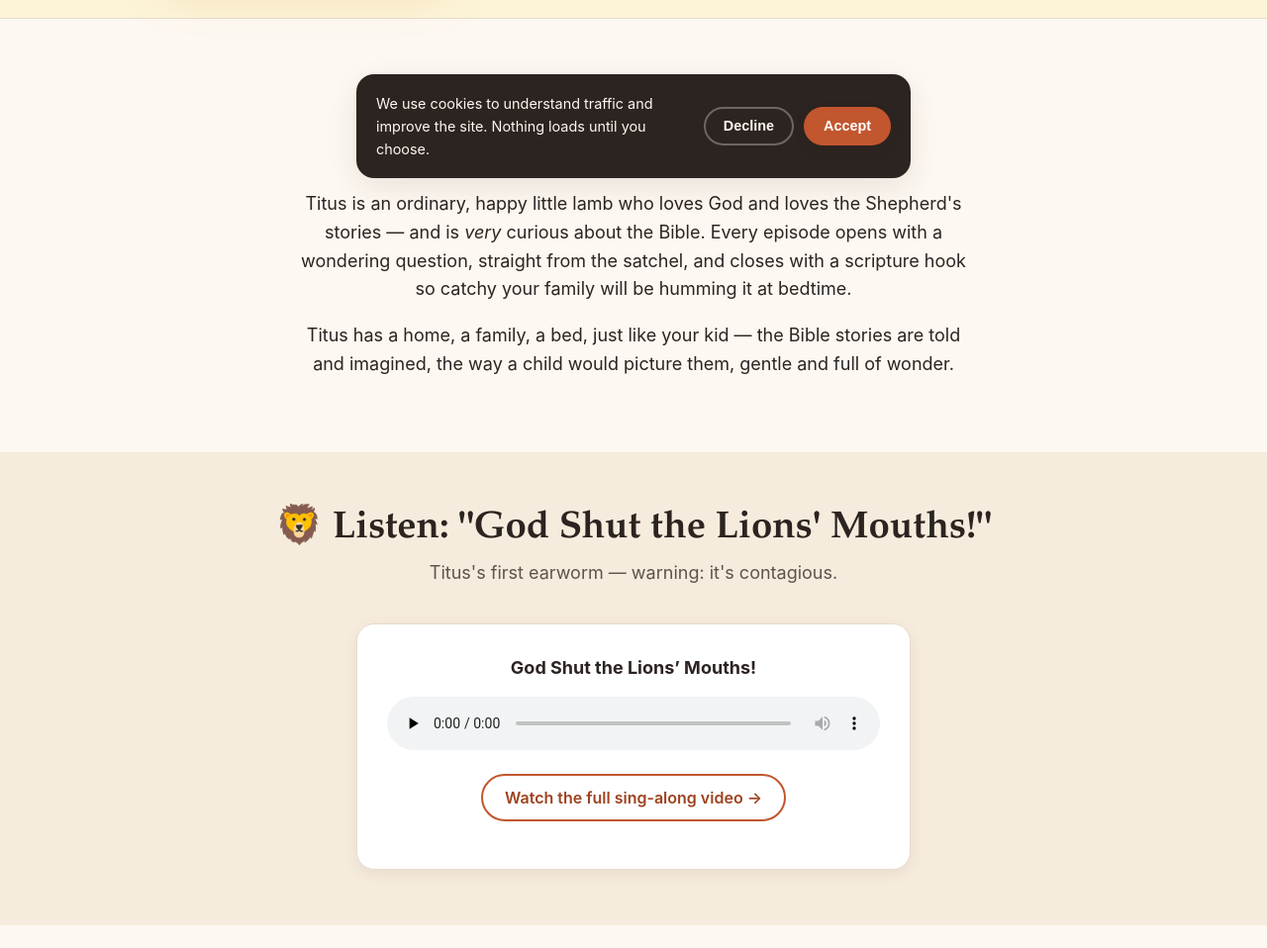
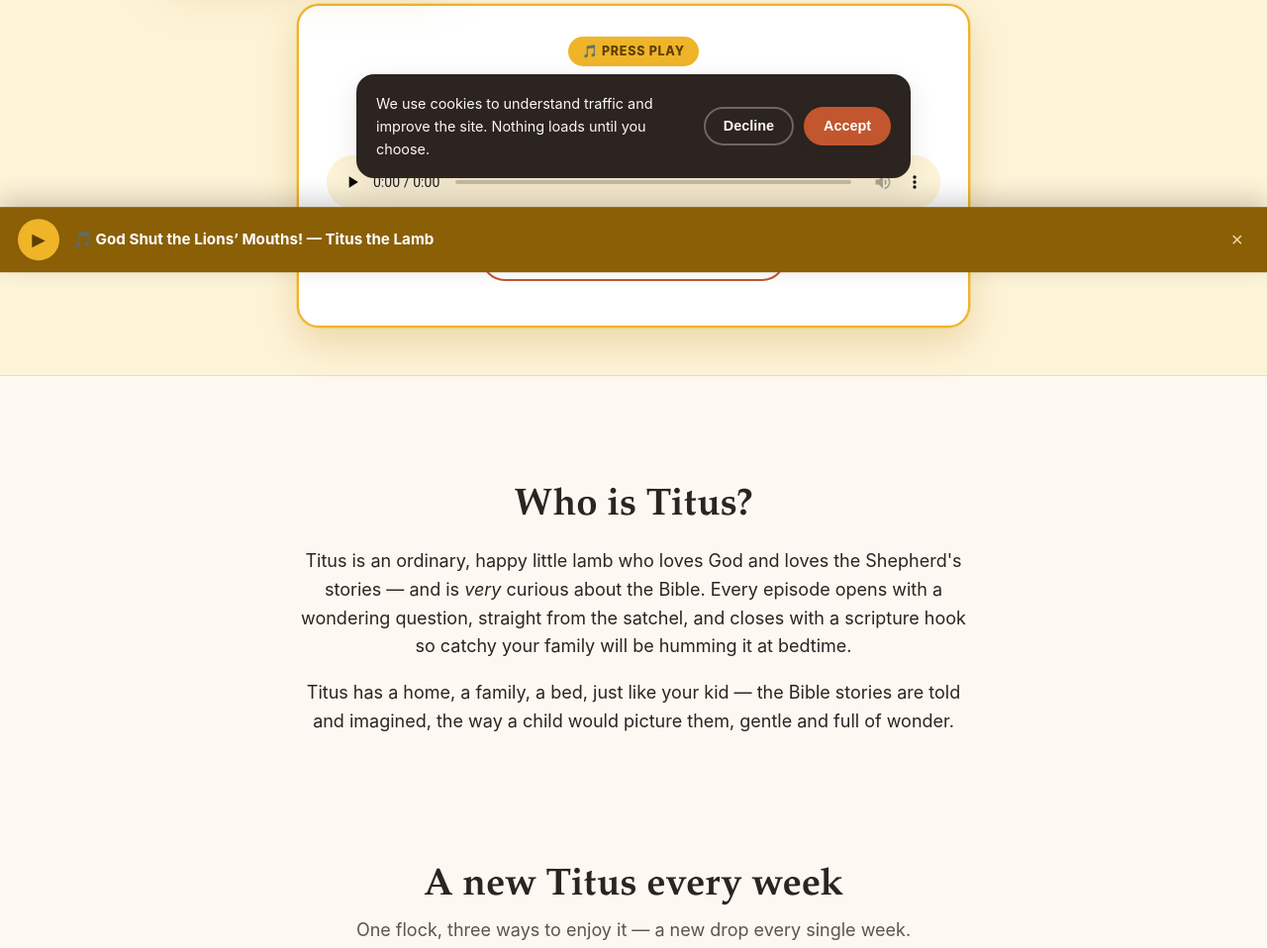
Before and after one commit to natecosta0777-crypto/madeoutofclay-site, an Eleventy site: page src/titus.njk in a window 1280 px wide. Shown: the part 604-1562 px from the top of the page at 99% size. Built offline with nearby package versions, Linux system fonts and the light colour scheme; Eleventy itself is replaced by a stand-in of ours; files that its build step writes are made by us from their sources.

Commit message:
Move Titus song front-and-center: pulsing hero player + sticky mini-bar that follows scroll

```diff
--- a/src/titus.njk
+++ b/src/titus.njk
@@ -18,8 +18,29 @@ breadcrumbs:
   .titus-hero h1 { color: #8a5f06; }
   .titus-satchel { display: inline-flex; align-items: center; gap: 10px; background: #fff; border: 1px solid #f0dca3; border-radius: 999px; padding: 10px 18px; font-weight: 600; color: #8a5f06; margin-top: 8px; }
 
-  .titus-audio { background: var(--white); border: 1px solid var(--line); border-radius: var(--radius); padding: 30px; box-shadow: var(--shadow-sm); max-width: 560px; margin: 0 auto; text-align: center; }
-  .titus-audio audio { width: 100%; margin-top: 14px; }
+  /* Front-and-center song card — the whole point of the page. */
+  @keyframes titusPulse { 0%,100% { box-shadow: 0 0 0 0 rgba(240,178,41,.55), 0 16px 36px rgba(176,125,10,.22); } 50% { box-shadow: 0 0 0 14px rgba(240,178,41,0), 0 16px 36px rgba(176,125,10,.22); } }
+  .titus-song { max-width: 680px; margin: 34px auto 0; background: var(--white); border: 2px solid #f0b429; border-radius: 22px; padding: 30px 28px; text-align: center; animation: titusPulse 2.6s ease-in-out infinite; }
+  @media (prefers-reduced-motion: reduce) { .titus-song { animation: none; } .titus-sticky { transition: none; } }
+  .titus-song .titus-song-badge { display: inline-block; background: #f0b429; color: #5c3f05; font-weight: 800; font-size: .78rem; text-transform: uppercase; letter-spacing: .06em; padding: 5px 14px; border-radius: 999px; margin-bottom: 12px; }
+  .titus-song h2 { margin: 0 0 4px; font-size: 1.5rem; color: #8a5f06; }
+  .titus-song p.sub { color: var(--ink-soft); margin: 0 0 18px; }
+  .titus-song audio { width: 100%; }
+  .titus-song audio::-webkit-media-controls-panel { background: #fdf3d7; }
+  .titus-song .video-link { margin-top: 16px; font-size: .92rem; }
+  @media (max-width: 480px) { .titus-song { padding: 24px 18px; } }
+
+  /* Sticky mini-player — appears once the main song card scrolls out of view,
+     so the song stays reachable no matter where you are on the page. */
+  .titus-sticky { position: fixed; left: 0; right: 0; bottom: 0; z-index: 60; background: #8a5f06; color: #fff;
+    display: flex; align-items: center; gap: 14px; padding: 12px 18px; box-shadow: 0 -8px 24px rgba(0,0,0,.18);
+    transform: translateY(120%); transition: transform .3s ease; }
+  .titus-sticky.show { transform: translateY(0); }
+  .titus-sticky-play { flex: 0 0 auto; width: 42px; height: 42px; border-radius: 50%; background: #f0b429; color: #5c3f05;
+    border: none; font-size: 1.1rem; cursor: pointer; display: flex; align-items: center; justify-content: center; }
+  .titus-sticky-label { flex: 1; font-weight: 700; font-size: .95rem; overflow: hidden; text-overflow: ellipsis; white-space: nowrap; }
+  .titus-sticky-close { flex: 0 0 auto; background: none; border: none; color: #f1d9a8; font-size: 1.3rem; line-height: 1; cursor: pointer; padding: 4px 6px; }
+  @media (max-width: 480px) { .titus-sticky-label { font-size: .85rem; } }
 
   .titus-promise { display: grid; grid-template-columns: repeat(3, 1fr); gap: 22px; margin-top: 8px; }
   @media (max-width: 820px) { .titus-promise { grid-template-columns: 1fr; } }
@@ -41,28 +62,62 @@ breadcrumbs:
       <div class="titus-satchel">🎒 "Why did the shepherd leave the ninety-nine?"</div>
     </div>
   </div>
+
+  <div class="wrap">
+    <div class="titus-song" id="titusSong">
+      <span class="titus-song-badge">🎵 Press play</span>
+      <h2>God Shut the Lions&rsquo; Mouths!</h2>
+      <p class="sub">Titus's first earworm — warning: it's contagious.</p>
+      <audio id="titusAudio" controls preload="none" data-track="titus_song_play">
+        <source src="https://pub-a1fde819eeae4431a2e0c147bb4c10a9.r2.dev/titus/god-shut-the-lions-mouths.mp3" type="audio/mpeg">
+        Your browser doesn't support embedded audio.
+      </audio>
+      <p class="video-link"><a class="btn btn-secondary" href="/series/titus-the-lamb/#sing-along">Watch the full sing-along video &rarr;</a></p>
+    </div>
+  </div>
 </section>
+
+<div class="titus-sticky" id="titusSticky">
+  <button type="button" class="titus-sticky-play" id="titusStickyPlay" aria-label="Play or pause the song">▶</button>
+  <span class="titus-sticky-label">🎵 God Shut the Lions&rsquo; Mouths! — Titus the Lamb</span>
+  <button type="button" class="titus-sticky-close" id="titusStickyClose" aria-label="Hide player">&times;</button>
+</div>
+
+<script>
+  (function () {
+    var audio = document.getElementById("titusAudio");
+    var card = document.getElementById("titusSong");
+    var sticky = document.getElementById("titusSticky");
+    var stickyPlay = document.getElementById("titusStickyPlay");
+    var stickyClose = document.getElementById("titusStickyClose");
+    if (!audio || !card || !sticky) return;
+
+    var dismissed = false;
+    stickyClose.addEventListener("click", function () {
+      dismissed = true;
+      sticky.classList.remove("show");
+    });
+    stickyPlay.addEventListener("click", function () {
+      if (audio.paused) audio.play(); else audio.pause();
+    });
+    audio.addEventListener("play", function () { stickyPlay.textContent = "⏸"; });
+    audio.addEventListener("pause", function () { stickyPlay.textContent = "▶"; });
+
+    if ("IntersectionObserver" in window) {
+      new IntersectionObserver(function (entries) {
+        var visible = entries[0].isIntersecting;
+        if (!visible && !dismissed) sticky.classList.add("show");
+        else if (visible) sticky.classList.remove("show");
+      }, { threshold: 0 }).observe(card);
+    }
+  })();
+</script>
 
 <section class="section">
   <div class="wrap prose" style="text-align: center;">
     <h2>Who is Titus?</h2>
     <p>Titus is an ordinary, happy little lamb who loves God and loves the Shepherd's stories — and is <em>very</em> curious about the Bible. Every episode opens with a wondering question, straight from the satchel, and closes with a scripture hook so catchy your family will be humming it at bedtime.</p>
     <p>Titus has a home, a family, a bed, just like your kid — the Bible stories are told and imagined, the way a child would picture them, gentle and full of wonder.</p>
-  </div>
-</section>
-
-<section class="section section-alt">
-  <div class="wrap">
-    <h2 class="section-title">🦁 Listen: "God Shut the Lions' Mouths!"</h2>
-    <p class="section-intro">Titus's first earworm — warning: it's contagious.</p>
-    <div class="titus-audio">
-      <strong>God Shut the Lions&rsquo; Mouths!</strong>
-      <audio controls preload="none" data-track="titus_song_play">
-        <source src="https://pub-a1fde819eeae4431a2e0c147bb4c10a9.r2.dev/titus/god-shut-the-lions-mouths.mp3" type="audio/mpeg">
-        Your browser doesn't support embedded audio.
-      </audio>
-      <p style="margin-top: 16px;"><a class="btn btn-secondary" href="/series/titus-the-lamb/#sing-along">Watch the full sing-along video &rarr;</a></p>
-    </div>
   </div>
 </section>
 
```
